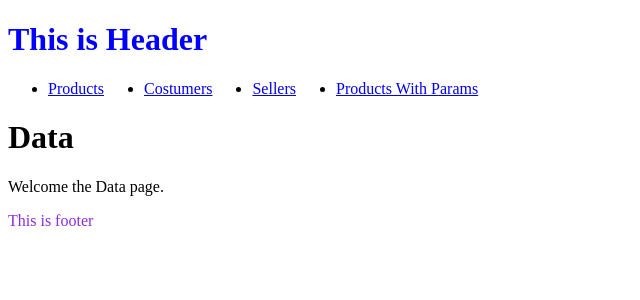
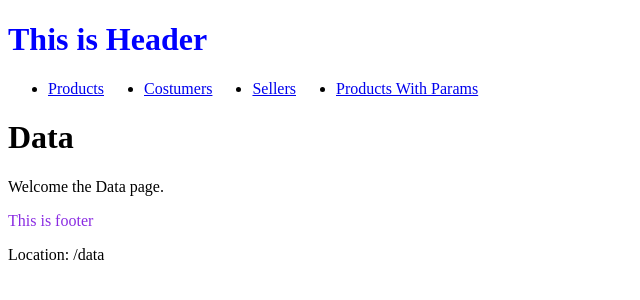
Before and after one commit to wahyusantso/belajar-reactjs-router, a React (Vite) app: page /data in a window 1280 px wide. Shown: the top 300 px of the page, without its empty margins (0-640 px from the left). Built offline with nearby package versions, Linux system fonts and the light colour scheme.

Commit message:
feat(56): Use Location

```diff
--- a/src/DataLayout.jsx
+++ b/src/DataLayout.jsx
@@ -1,7 +1,8 @@
-import { Link, NavLink, Outlet } from "react-router";
+import { Link, NavLink, Outlet, useLocation } from "react-router";
 import "../public/style.css";
 
 export default function DataLayout() {
+    const location = useLocation(); //memberikan informasi halaman yang sedang diakses, seperti url dll.
     return (
         <>
             <div>
@@ -42,6 +43,7 @@
             </div>
             <div>
                 <p style={{ color: "blueviolet" }}>This is footer</p>
+                <p>Location: {location.pathname}{location.search}{location.hash}</p> {/* implement useLocation */}
             </div>
         </>
     )
```
